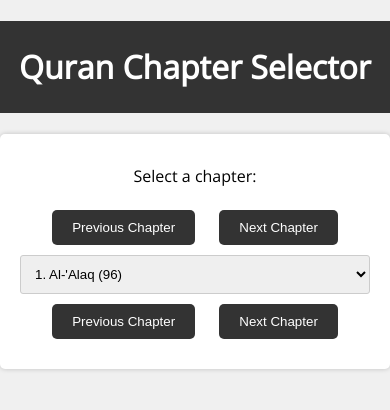
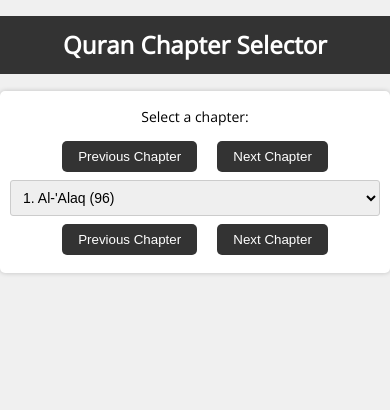
Before and after one commit to riyadhctg/quran-revelation-order, a plain HTML site: page index.html in a window 390 px wide. Drawn offline with nearby package versions, Linux system fonts and the light colour scheme.

Commit message:
quran rev order

```diff
--- a/index.html
+++ b/index.html
@@ -57,6 +57,40 @@
 
         button:hover {
             background-color: #555;
+        }
+
+        /* Responsive Styles */
+        @media (max-width: 768px) {
+            .container {
+                padding: 10px;
+            }
+        }
+
+        @media (max-width: 480px) {
+            h1 {
+                padding: 10px 0;
+                font-size: 24px;
+            }
+
+            label {
+                margin: 5px 0;
+                font-size: 14px;
+            }
+
+            select {
+                padding: 8px;
+                font-size: 14px;
+            }
+
+            .verse {
+                margin: 4px 0;
+                font-size: 14px;
+            }
+
+            button {
+                padding: 8px 16px;
+                margin: 8px;
+            }
         }
     </style>
 </head>
```
